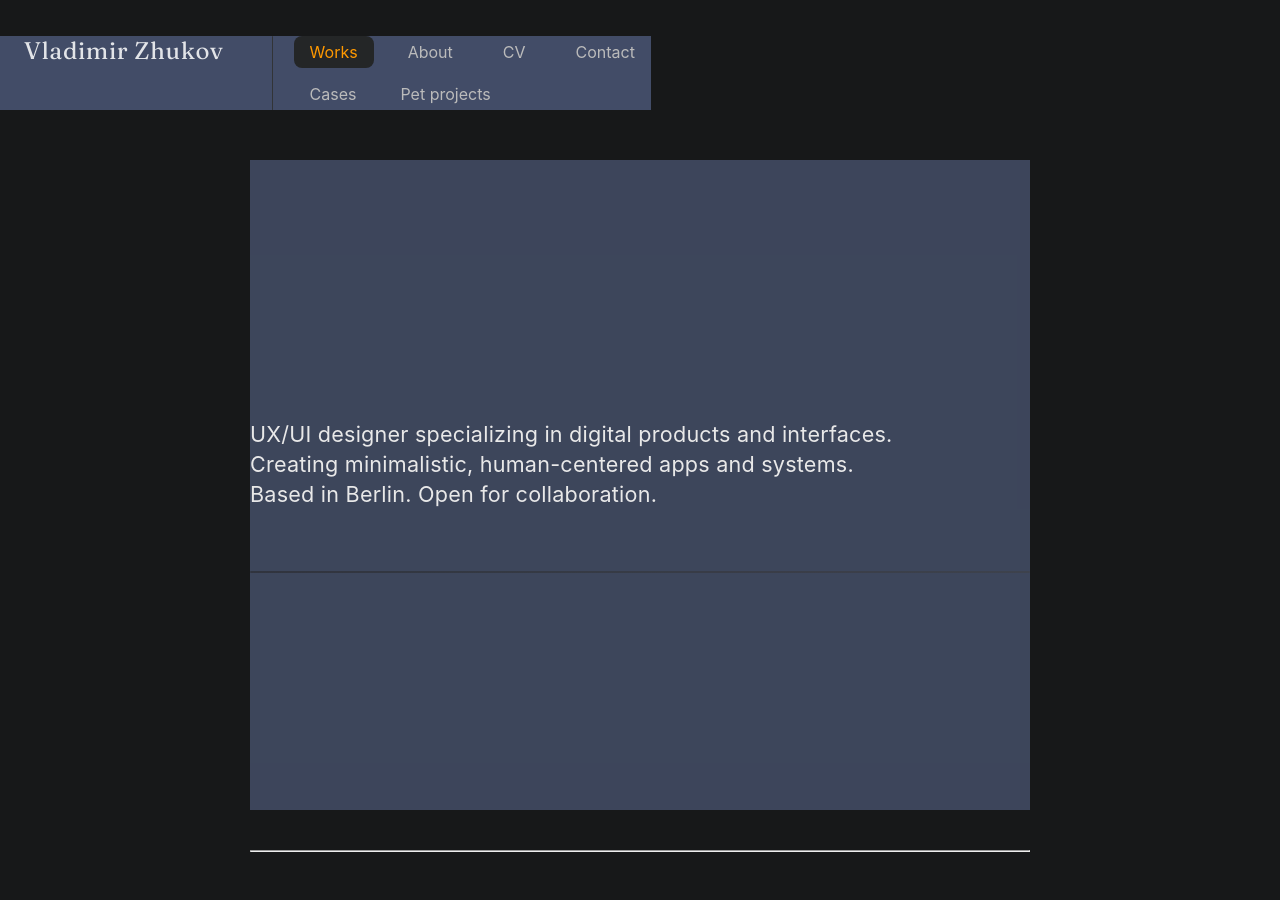
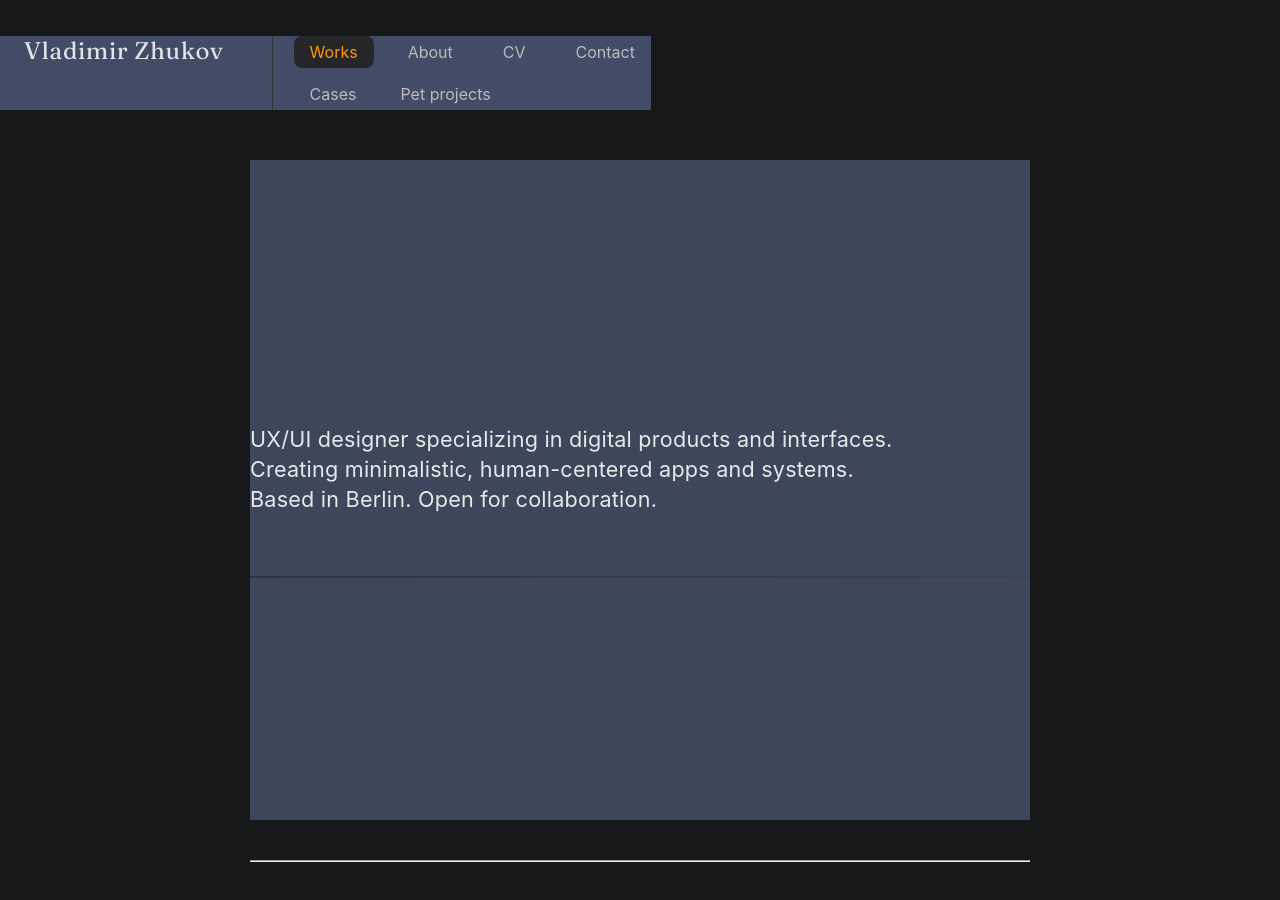
Before and after one commit to uxiscool/experience, a Jekyll site: the page built from index.md, in a window 1280 px wide. Built offline with Jekyll 4.4.1, drawn with Linux system fonts in a browser that asks for light colours.

Commit message:
Add files via upload

```diff
--- a/assets/css/main.css
+++ b/assets/css/main.css
@@ -123,7 +123,7 @@ main {
   display: flex;
   flex-direction: column;
   justify-content: center;
-  min-height: calc(100vh - 250px); /* корректируй по факту */
+  min-height: calc(100vh - 240px); /* корректируй по факту */
   font-size: 1.35rem;
   font-weight: 400;
   color: #fff;
```
